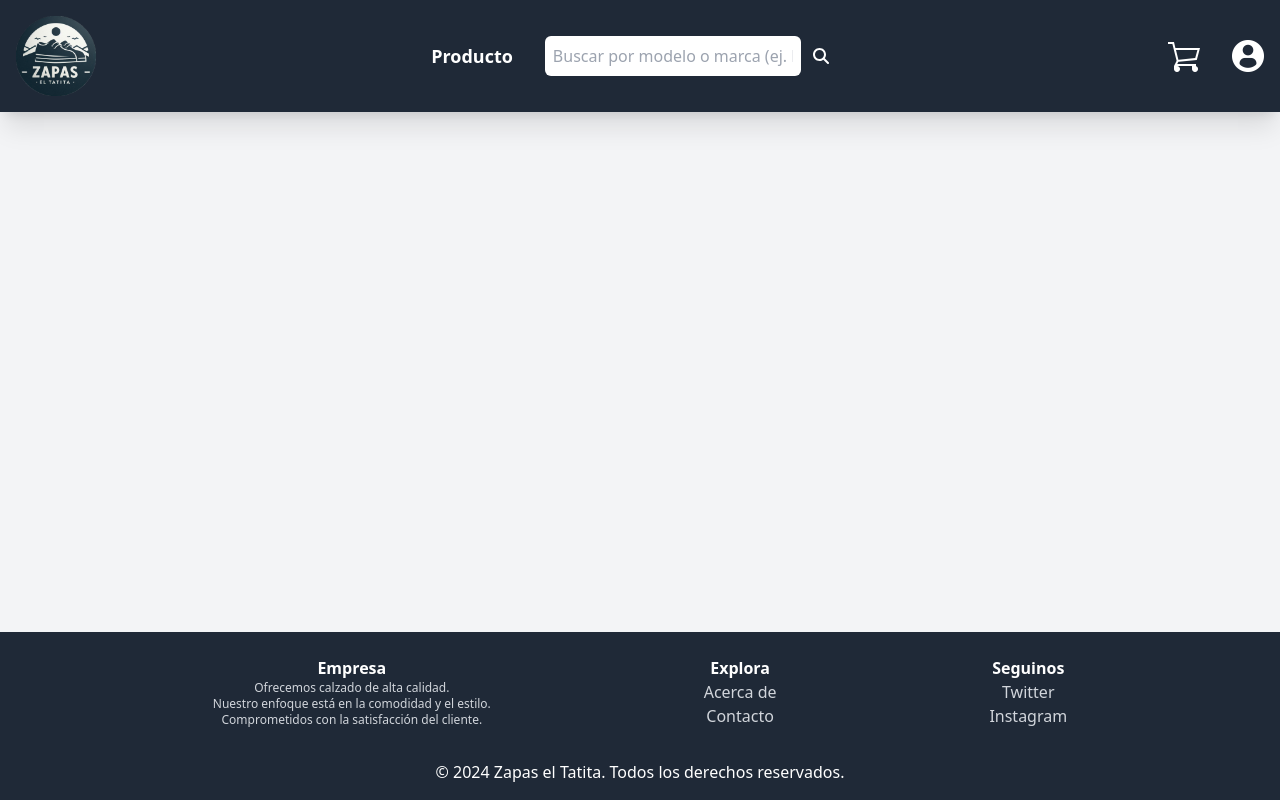
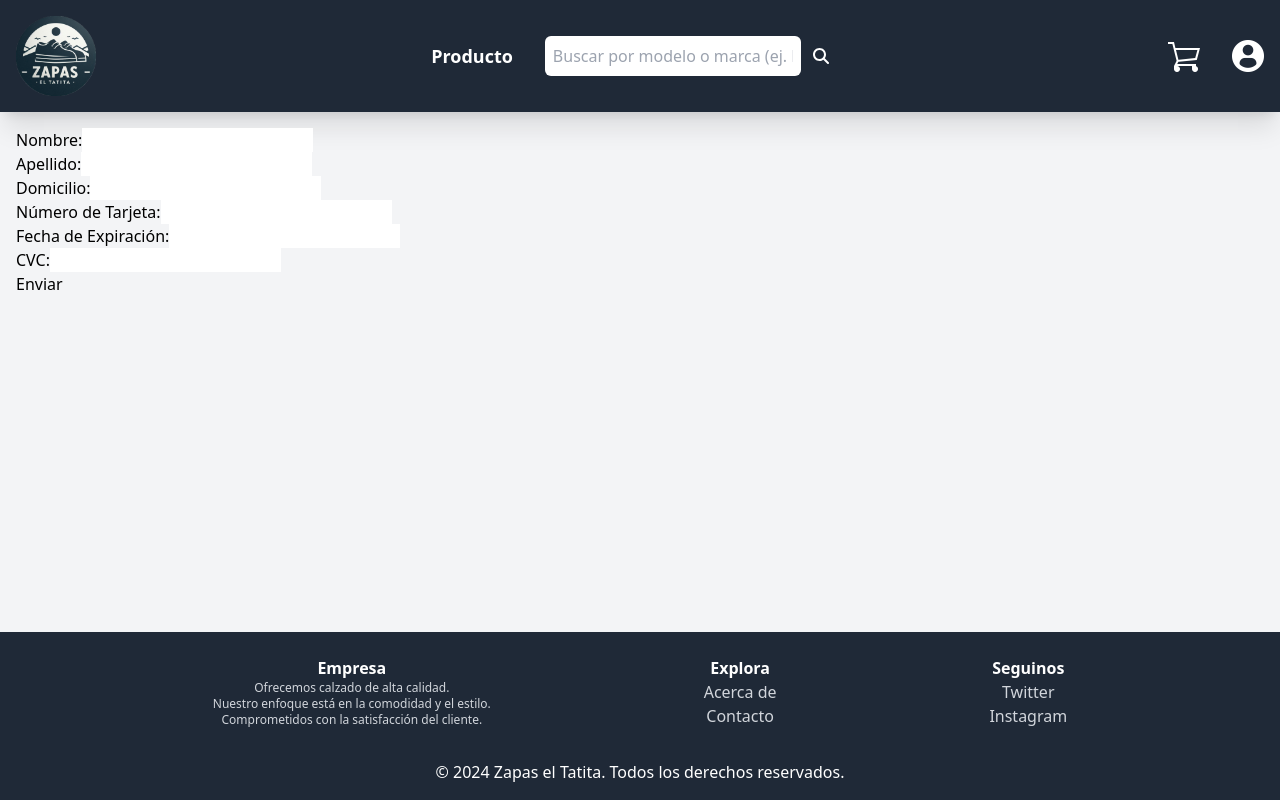
Before and after one commit to DieFerre12/apiFront, a React (Vite) app in the folder client/marketplace/: page /userDetails in a window 1280 px wide. Built offline with nearby package versions, Linux system fonts and the light colour scheme.

Commit message:
poreorder

```diff
--- a/client/marketplace/src/App.jsx
+++ b/client/marketplace/src/App.jsx
@@ -13,6 +13,7 @@ import "slick-carousel/slick/slick-theme.css";
 import Order from "./views/Order";
 import AdminView from "./views/AdminView";
 import SearchResults from "./components/SearchResults"; // Importa el nuevo componente SearchResults
+import UserDetails from "./components/PreOrder/UserDetails"; // Importa el componente UserDetails
 
 const App = () => {
   const [isLoginOpen, setIsLoginOpen] = useState(false);
@@ -54,6 +55,7 @@ const App = () => {
           <Route path="/admin" element={<AdminView />} />
           <Route path="/products/:brand" element={<ProductList />} />
           <Route path="/search-results" element={<SearchResults />} /> {/* Nueva ruta para los resultados de búsqueda */}
+          <Route path="/userDetails" element={<UserDetails />} /> {/* Nueva ruta para los detalles del usuario */}
         </Routes>
       </div>
       <Footer />
--- a/client/marketplace/src/components/Admin/Admin.jsx
+++ b/client/marketplace/src/components/Admin/Admin.jsx
@@ -12,6 +12,7 @@ const Admin = ({ isOpen, onClose }) => {
   const [genero, setGenero] = useState("");
   const [selectedSizes, setSelectedSizes] = useState([]);
   const [image, setImage] = useState(null); // Estado para la imagen
+  const [successMessage, setSuccessMessage] = useState(""); // Estado para el mensaje de éxito
 
   // Fetch categories cuando el componente se monta
   const fetchCategories = async () => {
@@ -105,7 +106,11 @@ const Admin = ({ isOpen, onClose }) => {
 
       const data = await response.json();
       console.log("Producto creado exitosamente:", data);
-      onClose(); // Cierra el modal o ventana al terminar el proceso
+      setSuccessMessage("Producto creado exitosamente"); // Establece el mensaje de éxito
+      setTimeout(() => {
+        setSuccessMessage(""); // Limpia el mensaje de éxito después de 3 segundos
+        onClose(); // Cierra el modal o ventana al terminar el proceso
+      }, 3000);
     } catch (err) {
       console.error("Error durante la creación del producto:", err);
       setError(err.message);
@@ -119,6 +124,7 @@ const Admin = ({ isOpen, onClose }) => {
       <div className="bg-white p-6 rounded-lg shadow-lg w-96">
         <h2 className="text-xl font-semibold mb-4">Añadir Producto</h2>
         {error && <p className="text-red-500 mb-4">{error}</p>}
+        {successMessage && <p className="text-green-500 mb-4">{successMessage}</p>}
         <form onSubmit={handleSubmit}>
           <div className="mb-4">
             <label className="block text-gray-700">Modelo:</label>
--- a/client/marketplace/src/components/Cart/Cart.jsx
+++ b/client/marketplace/src/components/Cart/Cart.jsx
@@ -2,7 +2,6 @@ import React, { useEffect, useState } from "react";
 import { useNavigate } from "react-router-dom";
 import { useSelector, useDispatch } from 'react-redux';
 import { FaTrash } from 'react-icons/fa';
-import { createOrder } from '../Order/CreateOrder';
 import { fetchCart, removeFromCart, updateQuantity, clearCart } from '../Redux/slices/cartSlice';
 import ClipLoader from "react-spinners/ClipLoader";
 
@@ -65,29 +64,8 @@ const Cart = () => {
     dispatch(updateQuantity({ ...product, quantity }));
   };
 
-  const handleCheckout = async () => {
-    try {
-      const token = localStorage.getItem('token');
-      const user = JSON.parse(localStorage.getItem('user'));
-      if (!token || !user || !user.id) {
-        alert('No se encontró el token de autenticación o el ID del usuario. Por favor, inicia sesión.');
-        navigate('/login');
-        return;
-      }
-
-      const orderDate = new Date().toISOString().split('T')[0];
-
-      const data = await createOrder(user.id, token, paymentMethod, orderDate, discountedTotal);
-      alert('Orden creada exitosamente');
-      dispatch(clearCart());
-
-      localStorage.setItem('lastOrder', JSON.stringify(data));
-
-      navigate('/order');
-    } catch (error) {
-      console.error('Error:', error);
-      alert(`Hubo un error al crear la orden: ${error.message}`);
-    }
+  const handleCheckout = () => {
+    navigate('/userDetails');
   };
 
   const calculateDiscountedTotal = (total, paymentMethod) => {
--- /dev/null
+++ b/client/marketplace/src/components/PreOrder/UserDetails.jsx
@@ -0,0 +1,112 @@
+import React, { useState, useEffect } from 'react';
+import { useSelector } from 'react-redux';
+
+const UserDetails = () => {
+  const user = useSelector(state => state.user); // Asumiendo que el estado del usuario está en state.user
+  const [formData, setFormData] = useState({
+    firstName: '',
+    lastName: '',
+    address: '',
+    cardNumber: '',
+    cardExpiry: '',
+    cardCVC: ''
+  });
+
+  useEffect(() => {
+    if (user) {
+      setFormData({
+        ...formData,
+        firstName: user.firstName,
+        lastName: user.lastName
+      });
+    }
+  }, [user]);
+
+  const handleChange = (e) => {
+    const { name, value } = e.target;
+    setFormData({
+      ...formData,
+      [name]: value
+    });
+  };
+
+  const handleSubmit = (e) => {
+    e.preventDefault();
+    // Aquí puedes manejar el envío del formulario, por ejemplo, despachando una acción de Redux
+    console.log('Datos del formulario:', formData);
+  };
+
+  return (
+    <form onSubmit={handleSubmit}>
+      <div>
+        <label htmlFor="firstName">Nombre:</label>
+        <input
+          type="text"
+          id="firstName"
+          name="firstName"
+          value={formData.firstName}
+          onChange={handleChange}
+          required
+        />
+      </div>
+      <div>
+        <label htmlFor="lastName">Apellido:</label>
+        <input
+          type="text"
+          id="lastName"
+          name="lastName"
+          value={formData.lastName}
+          onChange={handleChange}
+          required
+        />
+      </div>
+      <div>
+        <label htmlFor="address">Domicilio:</label>
+        <input
+          type="text"
+          id="address"
+          name="address"
+          value={formData.address}
+          onChange={handleChange}
+          required
+        />
+      </div>
+      <div>
+        <label htmlFor="cardNumber">Número de Tarjeta:</label>
+        <input
+          type="text"
+          id="cardNumber"
+          name="cardNumber"
+          value={formData.cardNumber}
+          onChange={handleChange}
+          required
+        />
+      </div>
+      <div>
+        <label htmlFor="cardExpiry">Fecha de Expiración:</label>
+        <input
+          type="text"
+          id="cardExpiry"
+          name="cardExpiry"
+          value={formData.cardExpiry}
+          onChange={handleChange}
+          required
+        />
+      </div>
+      <div>
+        <label htmlFor="cardCVC">CVC:</label>
+        <input
+          type="text"
+          id="cardCVC"
+          name="cardCVC"
+          value={formData.cardCVC}
+          onChange={handleChange}
+          required
+        />
+      </div>
+      <button type="submit">Enviar</button>
+    </form>
+  );
+};
+
+export default UserDetails;
--- a/client/marketplace/src/components/Redux/slices/cartSlice.js
+++ b/client/marketplace/src/components/Redux/slices/cartSlice.js
@@ -1,19 +1,20 @@
-// src/components/redux/slices/cartSlice.js
 import { createSlice, createAsyncThunk } from '@reduxjs/toolkit';
 
-export const fetchCart = createAsyncThunk('cart/fetchCart', async (userId, { getState }) => {
+// Fetch Cart
+export const fetchCart = createAsyncThunk('cart/fetchCart', async (userId, { rejectWithValue }) => {
+  try {
     const token = localStorage.getItem('token');
     const response = await fetch(`http://localhost:4002/shoppingCart/user/${userId}`, {
       method: 'GET',
       headers: {
         'Content-Type': 'application/json',
-      'Authorization': `Bearer ${token}`
-    }
+        'Authorization': `Bearer ${token}`,
+      },
     });
 
     if (!response.ok) {
       const errorText = await response.text();
-    throw new Error(`Error al obtener el carrito: ${errorText}`);
+      return rejectWithValue(`Error al obtener el carrito: ${errorText}`);
     }
 
     const text = await response.text();
@@ -21,27 +22,35 @@ export const fetchCart = createAsyncThunk('cart/fetchCart', async (userId, { get
       return [];
     }
 
-  try {
-    const data = JSON.parse(text);
-    return data.products;
+    return JSON.parse(text).products || [];
   } catch (error) {
-    throw new Error('Error al analizar la respuesta JSON: ' + error.message);
+    return rejectWithValue(`Error al obtener el carrito: ${error.message}`);
   }
 });
 
-export const addToCart = createAsyncThunk('cart/addToCart', async (productWithSize, { getState }) => {
+// Add to Cart
+export const addToCart = createAsyncThunk('cart/addToCart', async (productWithSize, { rejectWithValue }) => {
+  try {
     const token = localStorage.getItem('token');
     const user = JSON.parse(localStorage.getItem('user'));
     const response = await fetch(`http://localhost:4002/shoppingCart/user/${user.id}/addProduct`, {
       method: 'POST',
       headers: {
         'Content-Type': 'application/json',
-      'Authorization': `Bearer ${token}`
+        'Authorization': `Bearer ${token}`,
       },
-    body: JSON.stringify(productWithSize)
+      body: JSON.stringify(productWithSize),
     });
-  const data = await response.json();
-  return data;
+
+    if (!response.ok) {
+      const errorText = await response.text();
+      return rejectWithValue(`Error al agregar al carrito: ${errorText}`);
+    }
+
+    return await response.json();
+  } catch (error) {
+    return rejectWithValue(`Error al agregar al carrito: ${error.message}`);
+  }
 });
 
 const cartSlice = createSlice({
@@ -53,11 +62,14 @@ const cartSlice = createSlice({
   },
   reducers: {
     removeFromCart: (state, action) => {
-      state.items = state.items.filter(item => item.model !== action.payload.model || item.size !== action.payload.size);
+      const { model, size } = action.payload;
+      state.items = state.items.filter(
+        (item) => !(item.model === model && item.size === size)
+      );
     },
     updateQuantity: (state, action) => {
       const { model, size, quantity } = action.payload;
-      const item = state.items.find(item => item.model === model && item.size === size);
+      const item = state.items.find((item) => item.model === model && item.size === size);
       if (item) {
         item.quantity = quantity;
       }
@@ -78,7 +90,7 @@ const cartSlice = createSlice({
       })
       .addCase(fetchCart.rejected, (state, action) => {
         state.loading = false;
-        state.error = action.error.message;
+        state.error = action.payload;
       })
       .addCase(addToCart.pending, (state) => {
         state.loading = true;
@@ -90,7 +102,7 @@ const cartSlice = createSlice({
       })
       .addCase(addToCart.rejected, (state, action) => {
         state.loading = false;
-        state.error = action.error.message;
+        state.error = action.payload;
       });
   },
 });
```
Also changed, not shown: client/marketplace/src/views/PreOrderView.jsx (added), 2 other files (tests, documents, lock files or other folders). Lines whose indentation alone changed are shown as unchanged.
